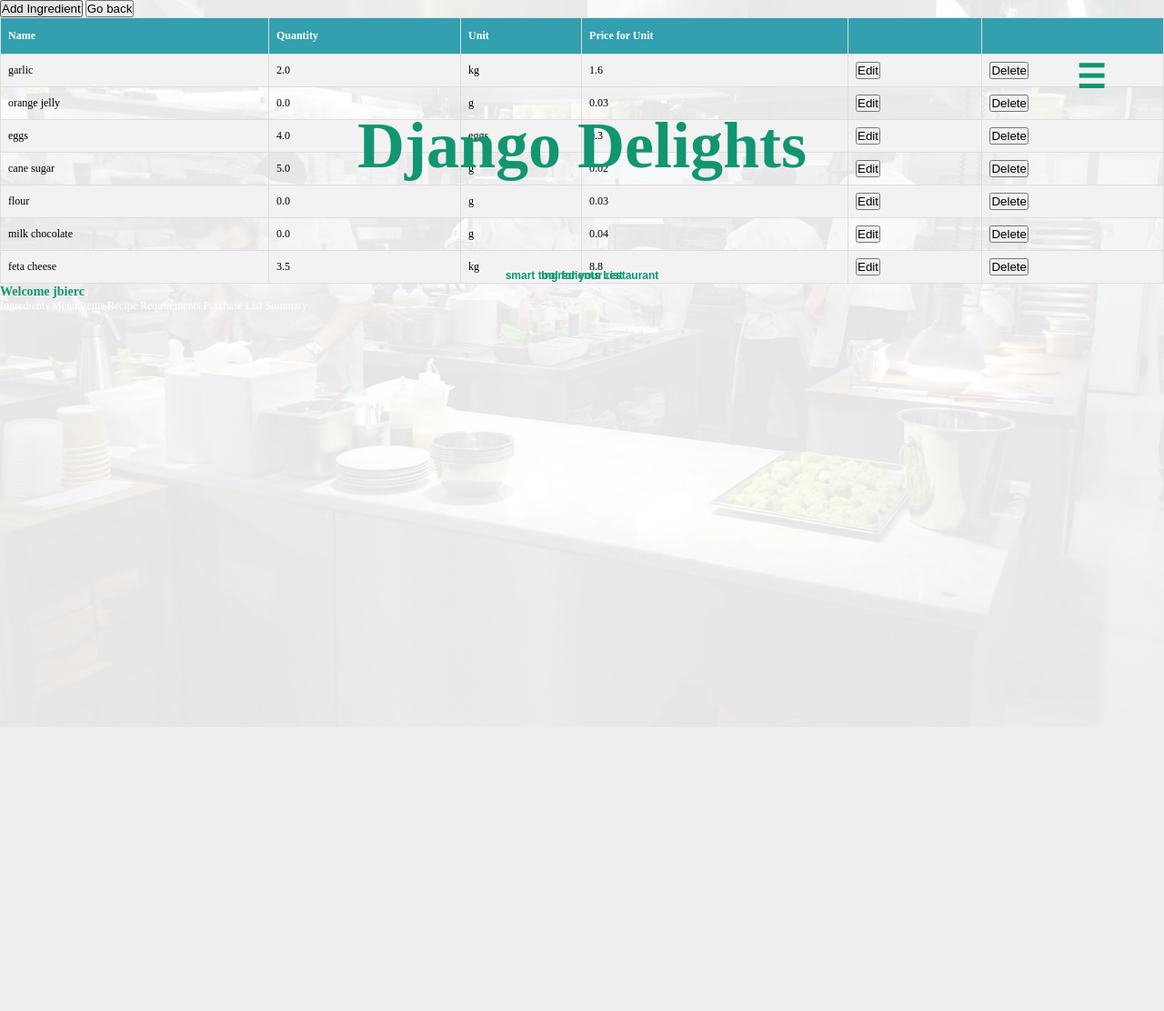
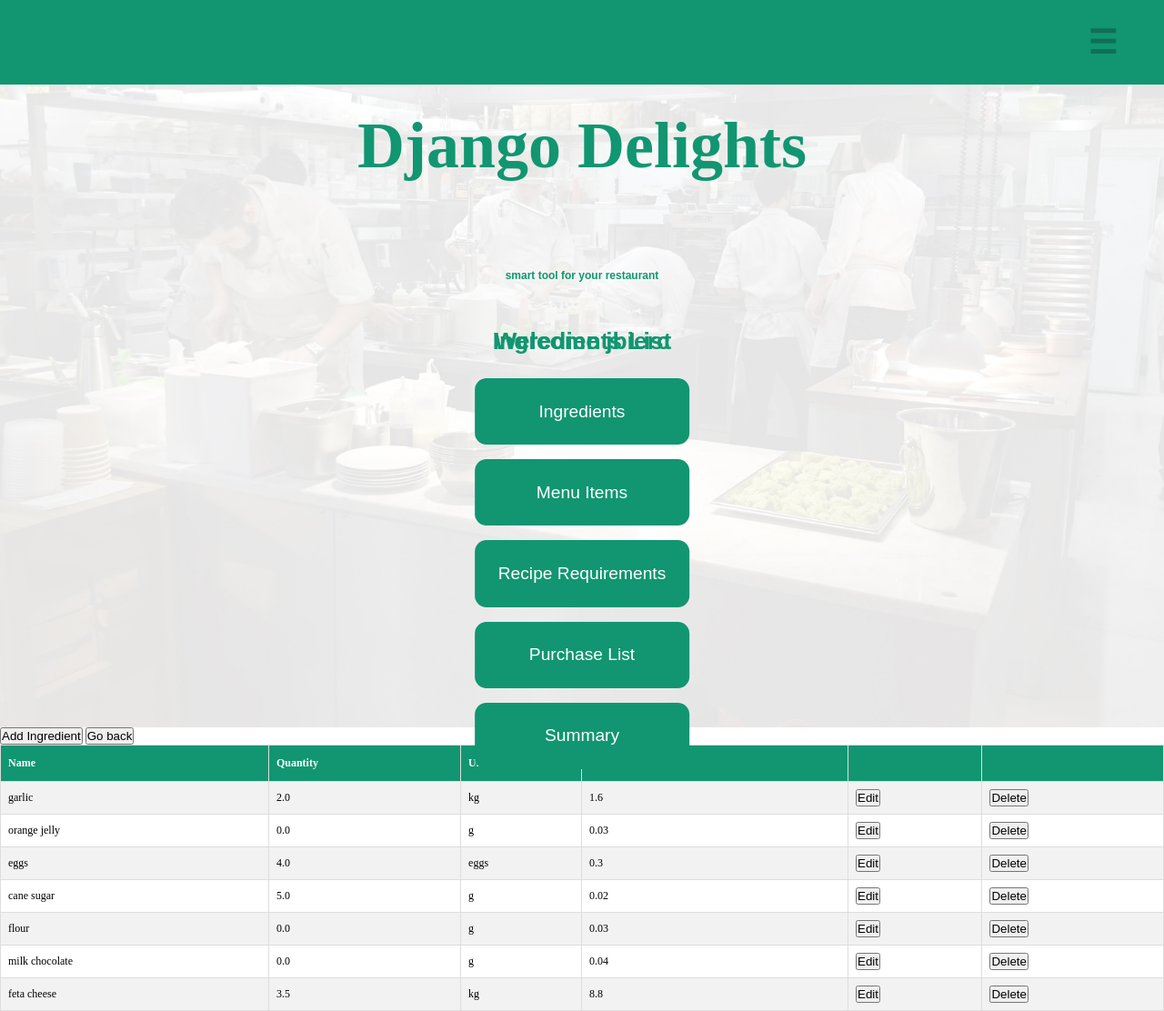
Before and after one commit to jbierc/django_delights, a Django app: page /ingredient/list in a window 1280 px wide. Shown: the whole page at 91% size. Before the commit the page ends 749 px from the top, so only its background shows below. Run offline with Django 4.2, Linux system fonts and the light colour scheme; a user stored in the database is signed in; data comes from the database, SQL or seed files in the repository; both versions use the stored data as it was after the commit.

Commit message:
menu styling

```diff
--- a/django_delights/delights_app/static/style.css
+++ b/django_delights/delights_app/static/style.css
@@ -20,18 +20,11 @@ header {
 
 nav {
     display: block;
+    position: absolute;
+    right: 0;
+    width: 100vw;
+    z-index: 3;
 }
-
-/* old class for background image transparency
-.transbox {
-    position: relative;
-    background-color: #ffffff;
-    height: 100vh;
-    width: 100vw;
-    opacity: 0.9;
-    z-index: 1;
-}
-*/
 
 h1 {
     position: absolute;
@@ -46,6 +39,17 @@ h1 {
 
 h2 {
     position: absolute;
+    top: 45vh;
+    left: 50vw;
+    transform: translateX(-50%);
+    font-size: 2.2rem;
+    font-family: Arial, Helvetica, sans-serif;
+    color: #119671;
+    z-index: 2;
+}
+
+h3 {
+    position: absolute;
     top: 37vh;
     left: 50vw;
     transform: translateX(-50%);
@@ -55,13 +59,10 @@ h2 {
     z-index: 2;
 }
 
-h3 {
+a {
+    font-family: Arial, Helvetica, sans-serif;
+    text-decoration: none;
     color: #119671;
-}
-
-a {
-    text-decoration: none;
-    color: white;
 }
 
 form {
@@ -155,38 +156,49 @@ th {
     padding-bottom: 1rem;
     text-align: left;
     color: white;
-    background-color: #32a0af;
+    background-color: #119671;
 }
 
 /* VERTICAL MENU */
 #hamitems {
-    position: absolute;
-    top: 10vh;
-    right: 0;
     display: block;
+    z-index: 2;
 }
 
 #hamitems a {
     display: block;
     width: 100%;
-    box-sizing: border-box;
+    font-family: Arial, Helvetica, sans-serif;
+    font-size: 1.5rem;
+    color: white;
     background: #119671;
-    padding: 2vw;
+    padding: 2vw 4vw;
+}
+
+#hamitems a:hover {
+    background-color: #0e6e53;
 }
 
 /* HAMBURGER ICON */
 #hamnav label {
-    position: absolute;
-    display: inline-block;
-    right: 0;
-    color: #119671;
+    display: block;
+    text-align: right;
+    color: white;
+    background-color: #119671;
     font-size: 3rem;
     font-weight: bold;
-    padding: 5vw;
+    padding: 2vw 4vw;
+
 }
 #hamnav label:hover {
     color: #0f7055;
+    transition: all 0.2s ease-in-out;
 }
+#hamnav label:focus {
+    opacity: 0.5;
+    transition: all 0.2s ease-in-out;
+}
+
 #hamnav input {
     display: none;
 }
@@ -199,6 +211,26 @@ th {
     display: block;
     text-align: right;
 }
-#hamnav input:checked ~ #hamnav label {
-    opacity: 0.3;
+
+#menu {
+    position: absolute;
+    top: 50vh;
+    left: 50vw;
+    transform: translateX(-50%);
 }
+
+#menu a {
+    display: block;
+    font-size: 1.6rem;
+    text-align: center;
+    border: none;
+    border-radius: 1vw;
+    padding: 2vw;
+    margin-top: 2vh;
+    color: #ffffff;
+    background-color: #119671;
+}
+
+#menu a:focus {
+    display: none;
+}
--- a/django_delights/delights_app/templates/base.html
+++ b/django_delights/delights_app/templates/base.html
@@ -11,28 +11,29 @@
   </head>
   <body>
     <header>
-      <div class="transbox"></div>
-      <h1>Django Delights</h1>
-      <h2>smart tool for your restaurant</h2>
       <!-- HAMBURGER MENU -->
       <nav id="hamnav">
         <label for="hamburger">&#9776;</label>
         <input type="checkbox" id="hamburger">
         <!-- MENU ITEMS -->
         <div id="hamitems">
+          {% if user.username %}
           <a href="{% url 'password_change' %}">Password Change</a>
           <a href="{% url 'logout' %}">Logout</a>
+          {% endif %}
           <a href="{% url 'signup' %}">Sign Up</a>
-
-
-        <!-- <span class='bars'><i class="fa-solid fa-bars"></i></span> -->
       </nav>
-
+      <h1>Django Delights</h1>
+      <h3>smart tool for your restaurant</h3>
+      {% if user.username %}
+      <h2>Welcome {{ user.username }}</h2>
+      {% endif %}
+    </header>
+    <main>
       {% block content %}
       {% endblock %}
       {% if user.username %}
-      <div>
-        <h3>Welcome {{ user.username }}</h3>
+      <div id="menu">
         <a href="{% url 'ingredientlist' %}">Ingredients</a>
         <a href="{% url 'menuitemlist' %}">Menu Items</a>
         <a href="{% url 'reciperequirementslist' %}">Recipe Requirements</a>
@@ -40,8 +41,7 @@
         <a href="{% url 'summary' %}">Summary</a>
       </div>
       {% endif %}
-    </header>
-    <main></main>
+    </main>
     <footer></footer>
   </body>
 </html>
```
Also changed, not shown: django_delights/db.sqlite3.
